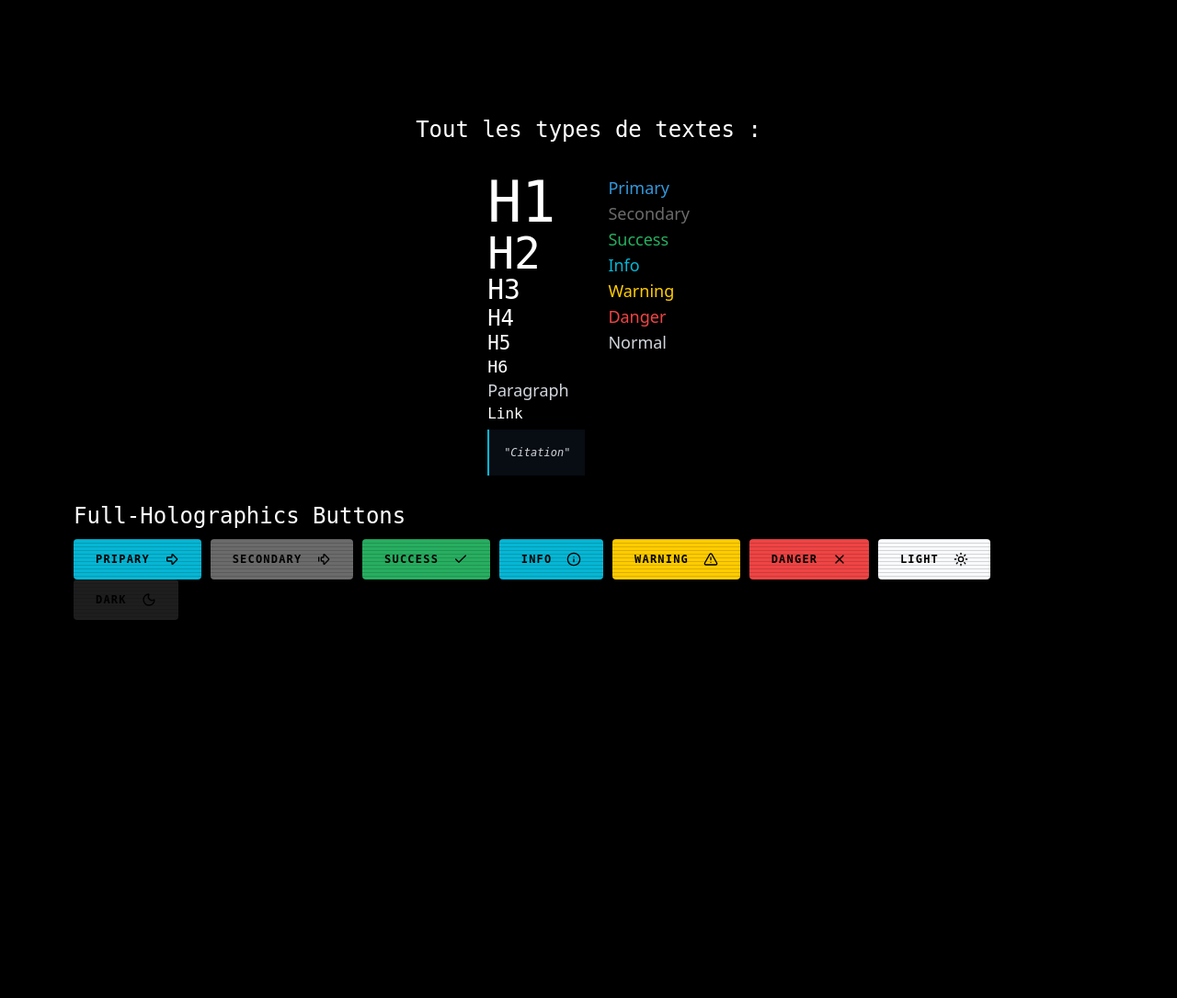
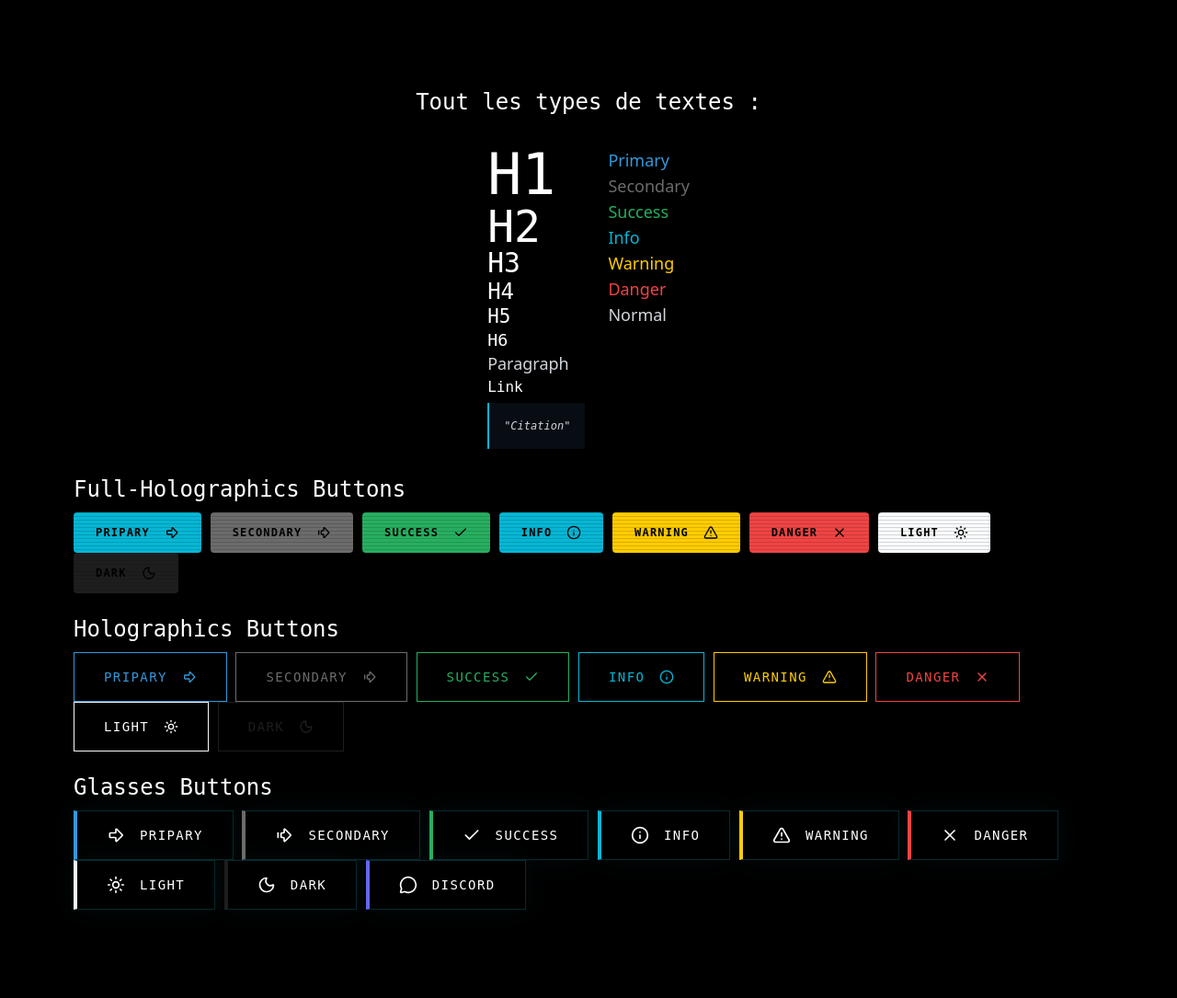
Before and after one commit to Stiles52/stiles52.github.io, a PHP site: page /css_tester.html in a window 1280 px wide. Shown: the whole page at 92% size. Before the commit the page ends 674 px from the top, so only its background shows below. Run offline with PHP 8.4, Linux system fonts and the light colour scheme; some libraries are stand-ins or nearby versions.

Commit message:
💄Add Glasses Buttons to global style

```diff
--- a/assets/css/style.css
+++ b/assets/css/style.css
@@ -374,4 +374,43 @@ a.btn--full-graphic, button.btn--full-graphic {
     ),
     #1e1e1e;
 }
+
+/*GLASSES BUTTONS*/
+a.btn--glass, button.btn--glass {
+    background: #000000cc;
+    backdrop-filter: blur(10px);
+    border: 1px solid #22d3ee33;
+    box-shadow: 0 0 30px #22d3ee0d;
+    border-left-width: 4px;
 }
+a.btn--glass:hover, button.btn--glass:hover {
+    background-color: #164e6333;
+}
+
+.btn--glass.btn--primary {
+    border-left-color: #3498db;
+}
+.btn--glass.btn--secondary {
+    border-left-color: #6b6b6b;
+}
+.btn--glass.btn--success {
+    border-left-color: #27ae60;
+}
+.btn--glass.btn--info {
+    border-left-color: #06b6d4;
+}
+.btn--glass.btn--warning {
+    border-left-color: #ffcc00;
+}
+.btn--glass.btn--danger {
+    border-left-color: #ef4444;
+}
+.btn--glass.btn--light {
+    border-left-color: #f9fafb;
+}
+.btn--glass.btn--dark {
+    border-left-color: #1e1e1e;
+}
+.btn--glass.btn--discord {
+    border-left-color: #6366f1;
+}
--- a/css_tester.html
+++ b/css_tester.html
@@ -80,6 +80,79 @@
                 <i data-lucide="moon" class="btn--icon"></i>
             </a>
         </div>
+        <div>
+            <h4 style="margin-bottom: 10px;">Holographics Buttons</h4>
+            <a href="lore.html" class="origin-btn btn--graphic btn--primary">
+                <span>Pripary</span>
+                <i data-lucide="arrow-big-right" class="btn--icon"></i>
+            </a>
+            <a href="lore.html" class="origin-btn btn--graphic btn--secondary">
+                <span>Secondary</span>
+                <i data-lucide="arrow-big-right-dash" class="btn--icon"></i>
+            </a>
+            <a href="lore.html" class="origin-btn btn--graphic btn--success">
+                <span>Success</span>
+                <i data-lucide="check" class="btn--icon"></i>
+            </a>
+            <a href="lore.html" class="origin-btn btn--graphic btn--info">
+                <span>Info</span>
+                <i data-lucide="info" class="btn--icon"></i>
+            </a>
+            <a href="lore.html" class="origin-btn btn--graphic btn--warning">
+                <span>Warning</span>
+                <i data-lucide="triangle-alert" class="btn--icon"></i>
+            </a>
+            <a href="lore.html" class="origin-btn btn--graphic btn--danger">
+                <span>Danger</span>
+                <i data-lucide="x" class="btn--icon"></i>
+            </a>
+            <a href="lore.html" class="origin-btn btn--graphic btn--light">
+                <span>Light</span>
+                <i data-lucide="sun" class="btn--icon"></i>
+            </a>
+            <a href="lore.html" class="origin-btn btn--graphic btn--dark">
+                <span>Dark</span>
+                <i data-lucide="moon" class="btn--icon"></i>
+            </a>
+        </div>
+        <div>
+            <h4 style="margin-bottom: 10px;">Glasses Buttons</h4>
+            <a href="lore.html" class="origin-btn btn--glass btn--primary">
+                <i data-lucide="arrow-big-right" class="btn--icon"></i>
+                <span>Pripary</span>
+            </a>
+            <a href="lore.html" class="origin-btn btn--glass btn--secondary">
+                <i data-lucide="arrow-big-right-dash" class="btn--icon"></i>
+                <span>Secondary</span>
+            </a>
+            <a href="lore.html" class="origin-btn btn--glass btn--success">
+                <i data-lucide="check" class="btn--icon"></i>
+                <span>Success</span>
+            </a>
+            <a href="lore.html" class="origin-btn btn--glass btn--info">
+                <i data-lucide="info" class="btn--icon"></i>
+                <span>Info</span>
+            </a>
+            <a href="lore.html" class="origin-btn btn--glass btn--warning">
+                <i data-lucide="triangle-alert" class="btn--icon"></i>
+                <span>Warning</span>
+            </a>
+            <a href="lore.html" class="origin-btn btn--glass btn--danger">
+                <i data-lucide="x" class="btn--icon"></i>
+                <span>Danger</span>
+            </a>
+            <a href="lore.html" class="origin-btn btn--glass btn--light">
+                <i data-lucide="sun" class="btn--icon"></i>
+                <span>Light</span>
+            </a>
+            <a href="lore.html" class="origin-btn btn--glass btn--dark">
+                <i data-lucide="moon" class="btn--icon"></i>
+                <span>Dark</span>
+            </a>
+            <a href="lore.html" class="origin-btn btn--glass btn--discord">
+                <i data-lucide="message-circle" class="btn--icon"></i>
+                <span>Discord</span>
+            </a>
         </div>
     </section>
 
```
